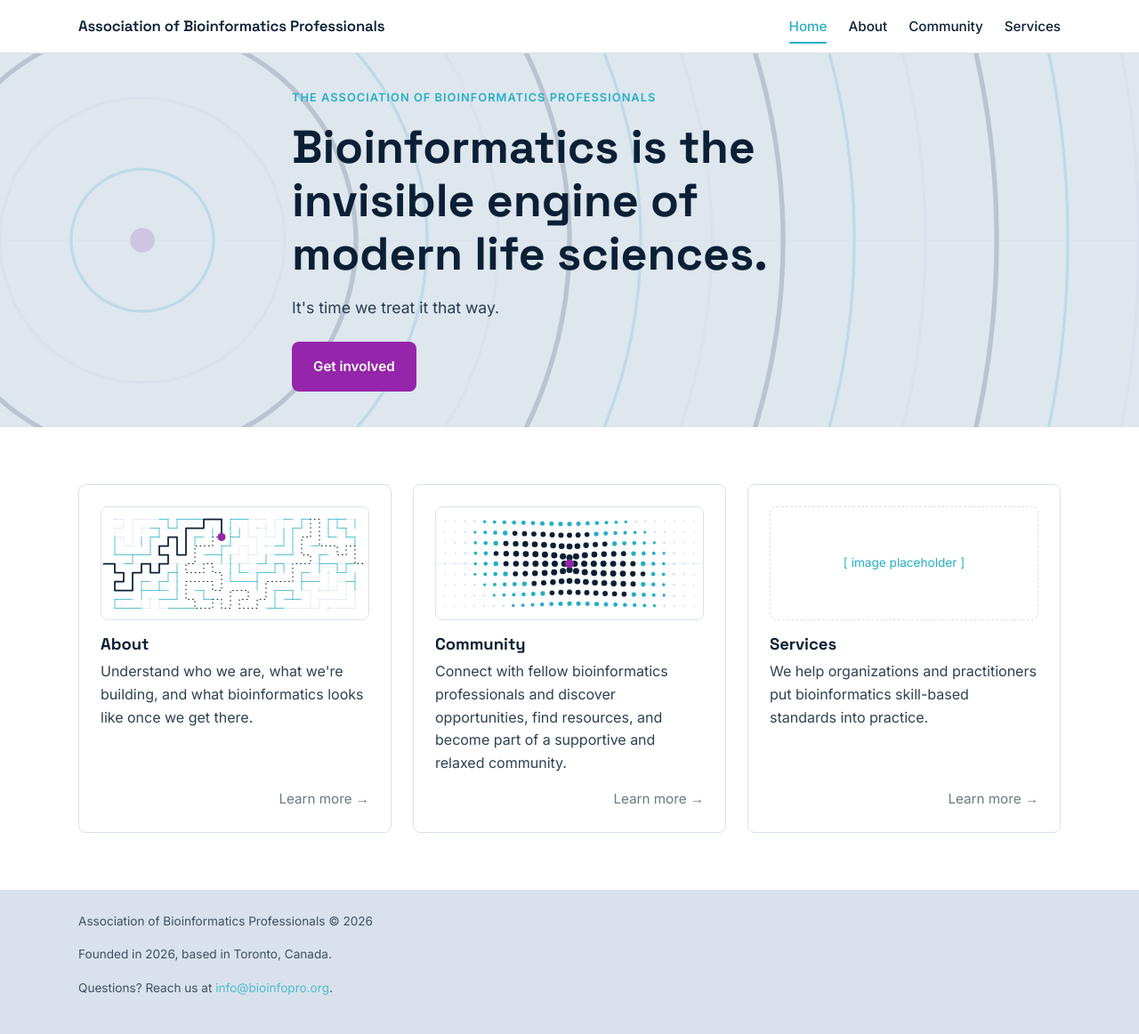
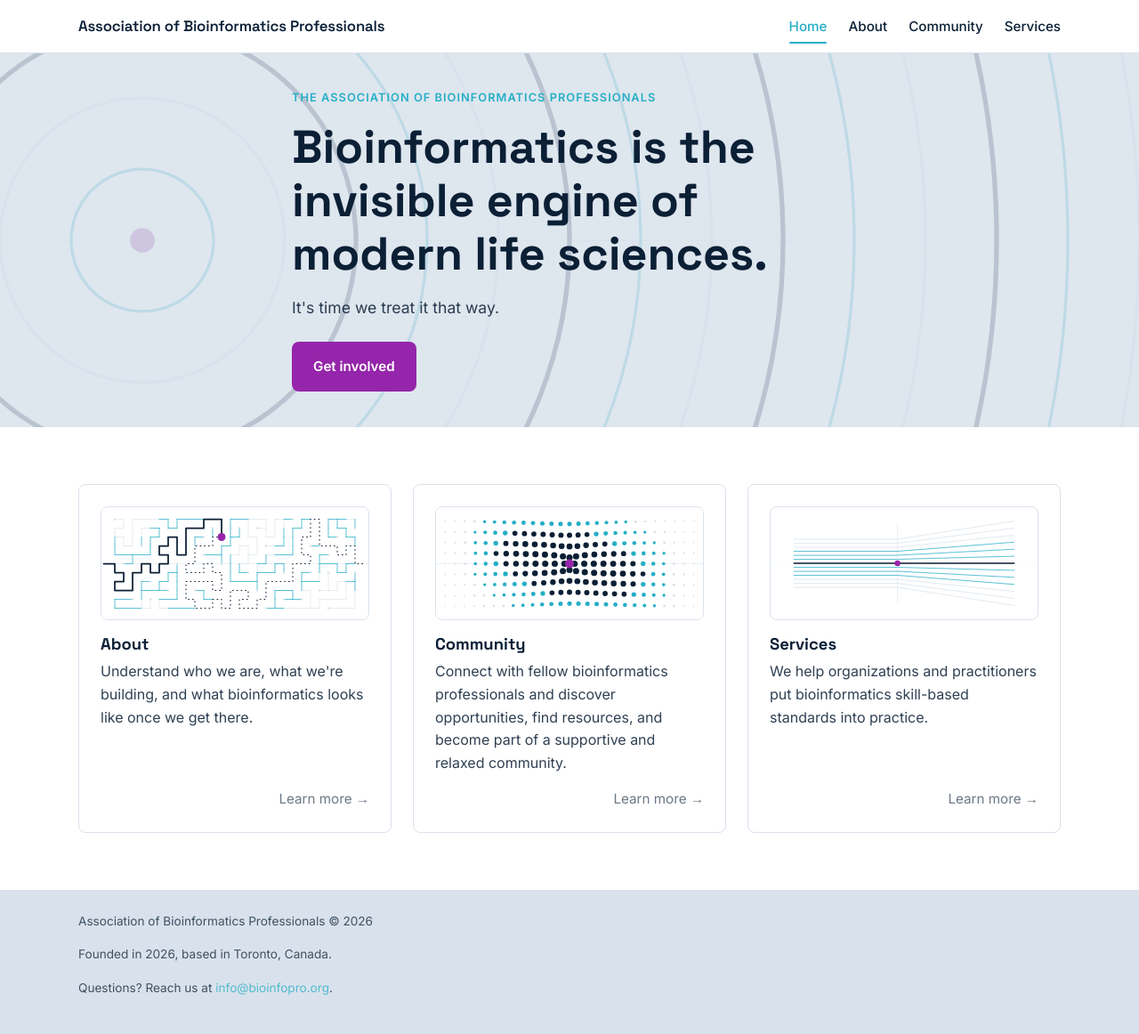
Before and after one commit to bioinfopro/bioinfopro-website-dev, a Jekyll site: the page built from src/index.md, in a window 1280 px wide. Shown: the whole page at 89% size. Built offline with Jekyll 4.4.1, drawn with Linux system fonts in a browser that asks for light colours.

Commit message:
updated home page card

```diff
--- a/src/_layouts/home.html
+++ b/src/_layouts/home.html
@@ -28,7 +28,7 @@ layout: default
     </article>
 
     <article class="card">
-      <div class="card-media" aria-hidden="true">[ image placeholder ]</div>
+      <div class="card-media"><img src="{{ '/assets/images/bioinfopro-hero-11-edge.svg' | relative_url }}" alt="A field of parallel lines bending as it passes a boundary" loading="lazy"></div>
       <h3 class="card-title">Services</h3>
       <p class="card-body">We help organizations and practitioners put bioinformatics skill-based standards into practice.</p>
       <a class="btn btn-secondary card-link" href="{{ '/services/' | relative_url }}">Learn more &rarr;</a>
```
